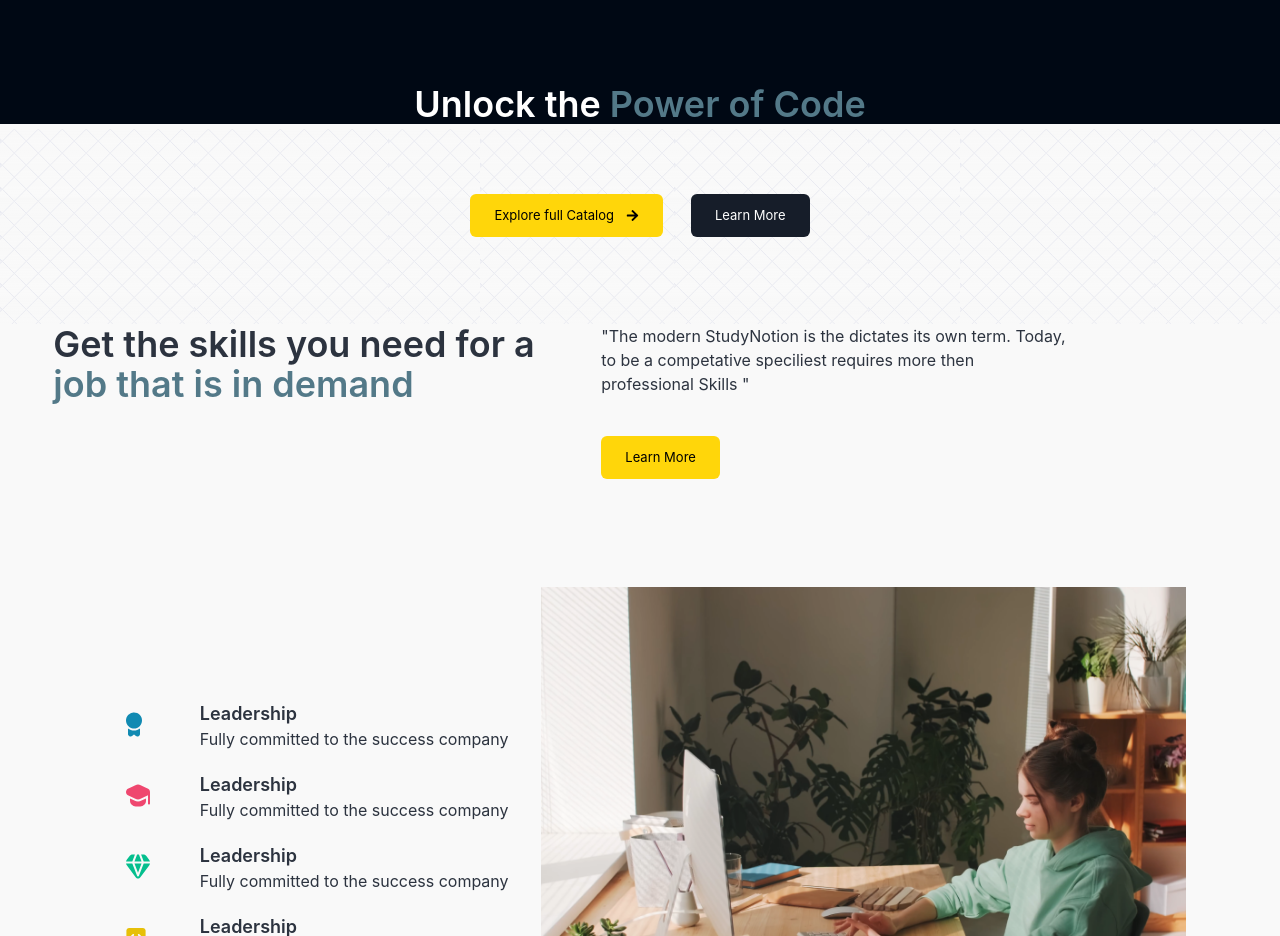
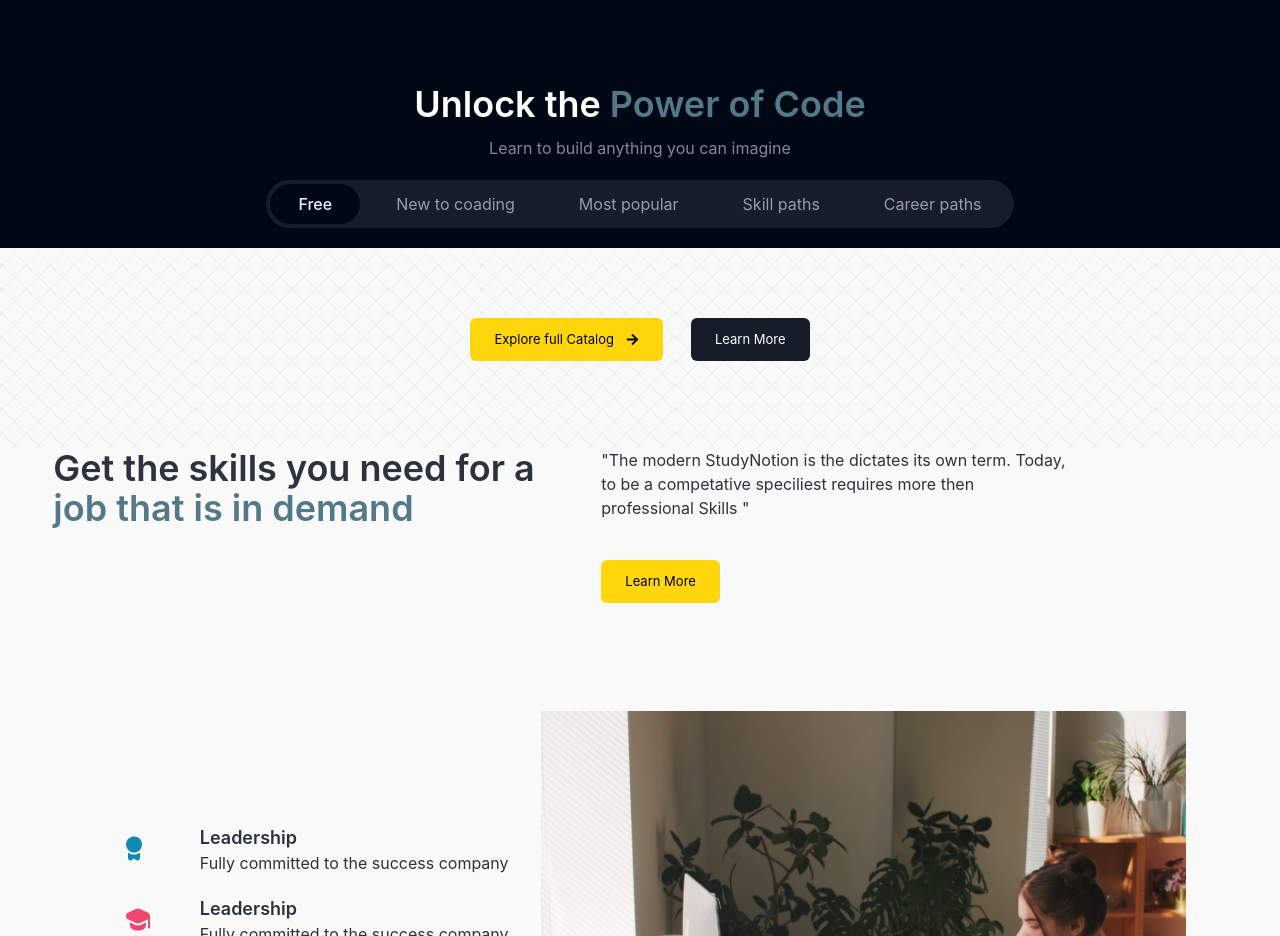
Before and after one commit to AjoyKumarPujari/StudyNotion, a React (Create React App) app: page / in a window 1280 px wide. Shown: the part 1380-2316 px from the top of the page. Built offline with nearby package versions, Linux system fonts and the light colour scheme.

Commit message:
Explore more tab added

```diff
--- a/src/components/core/HomePage/ExploreMore.jsx
+++ b/src/components/core/HomePage/ExploreMore.jsx
@@ -25,7 +25,29 @@ const tabName = [
         <div className='text-4xl font-semibold text-center'>
         Unlock the
         <Highlighttext text={"  Power of Code"}/>
+        </div>
 
+        <p className='text-center text-richblack-300 text-ssm  mt-3'>
+            Learn to build anything you can imagine
+        </p>
+
+        <div className='flex flex-row rounded-full bg-richblack-800 mb-5 px-1 gap-2 py-1 boarder-richblack-100 mt-5'>
+            {
+                tabName.map((element, index)=>{
+                    return (
+                    <div
+                        className={`text-[16px] flex flex-row items-center gap-2
+                        ${currentTab === element ? "bg-richblack-900 text-richblack-5 font-medium"
+                            :" text-richblack-200"} rounded-full transation-all duration-200 cursor-pointer
+                            hover:bg-richblack-900 hover:text-richblack-5 px-7 py-2`}
+                            key={index}
+                            onClick={()=> setMyCards(element)}
+                            >
+                            {element}
+                        </div>
+                    )
+                })
+            }
         </div>
 
     </div>
```
